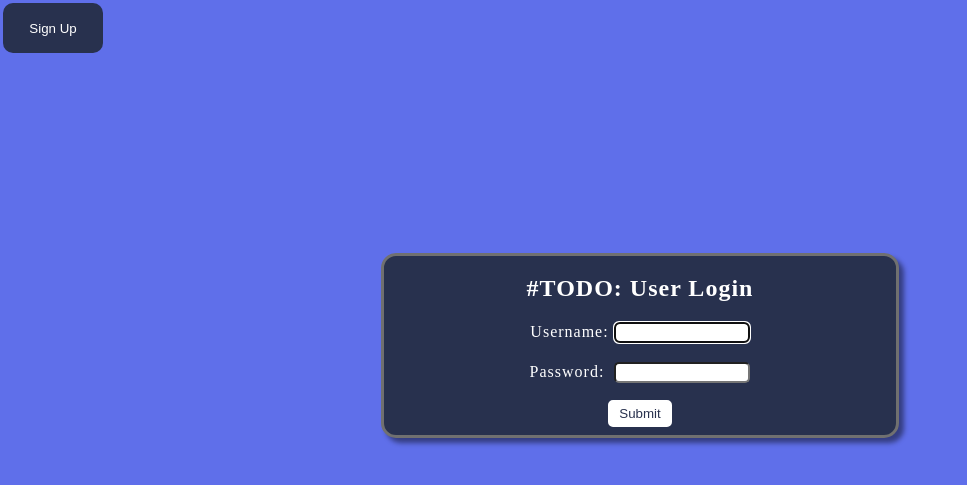
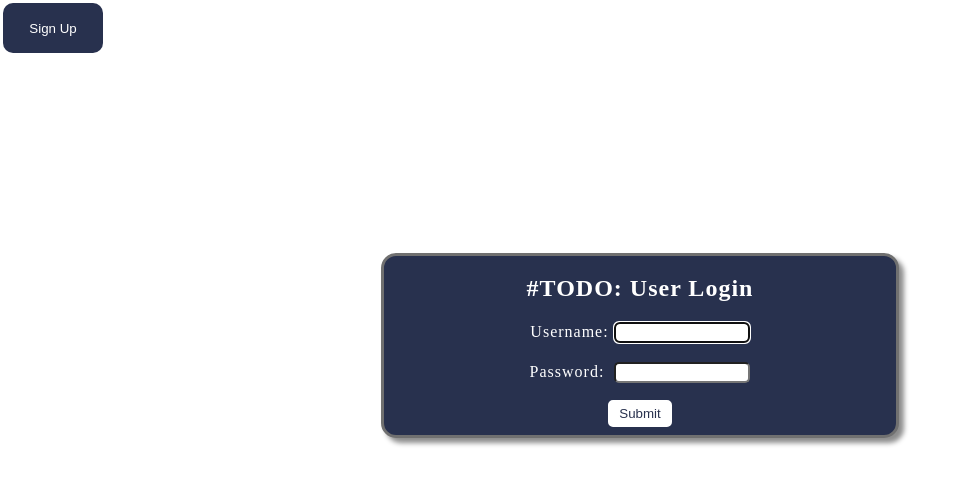
Before and after one commit to codybecoding/2DO, a Django app: page / in a window 1280 px wide. Shown: the top 485 px of the page, without its empty margins (0-967 px from the left). Run offline with Django 3.2, Linux system fonts and the light colour scheme.

Commit message:
Oblitory files

```diff
--- a/mysite/static/login.css
+++ b/mysite/static/login.css
@@ -3,7 +3,7 @@ html {
 }
 
 body {
-background-color: rgb(95, 111, 234);
+background-color: rgb(255, 255, 255);
 height: 100%;
 margin: 0;
 padding: 0;
@@ -19,6 +19,7 @@ margin: auto;
 margin-top: 200px;
 line-height: 1.5em;
 letter-spacing: 1px;
+max-width: 40%;
 }
 
 .container {
--- a/mysite/static/signup.css
+++ b/mysite/static/signup.css
@@ -1,5 +1,5 @@
 body {
-  background-color: rgb(95, 111, 234);
+  background-color: rgb(255, 255, 255);
   height: 100%;
   margin: 0;
   padding: 0;
--- a/mysite/static/style.css
+++ b/mysite/static/style.css
@@ -1,5 +1,5 @@
 body {
-  background-color: rgb(95, 111, 234);
+  background-color: rgb(255, 255, 255);
   height: 100%;
   margin: 0;
   padding: 0;
```
Also changed, not shown: mysite/db.sqlite3, 5 other files.
